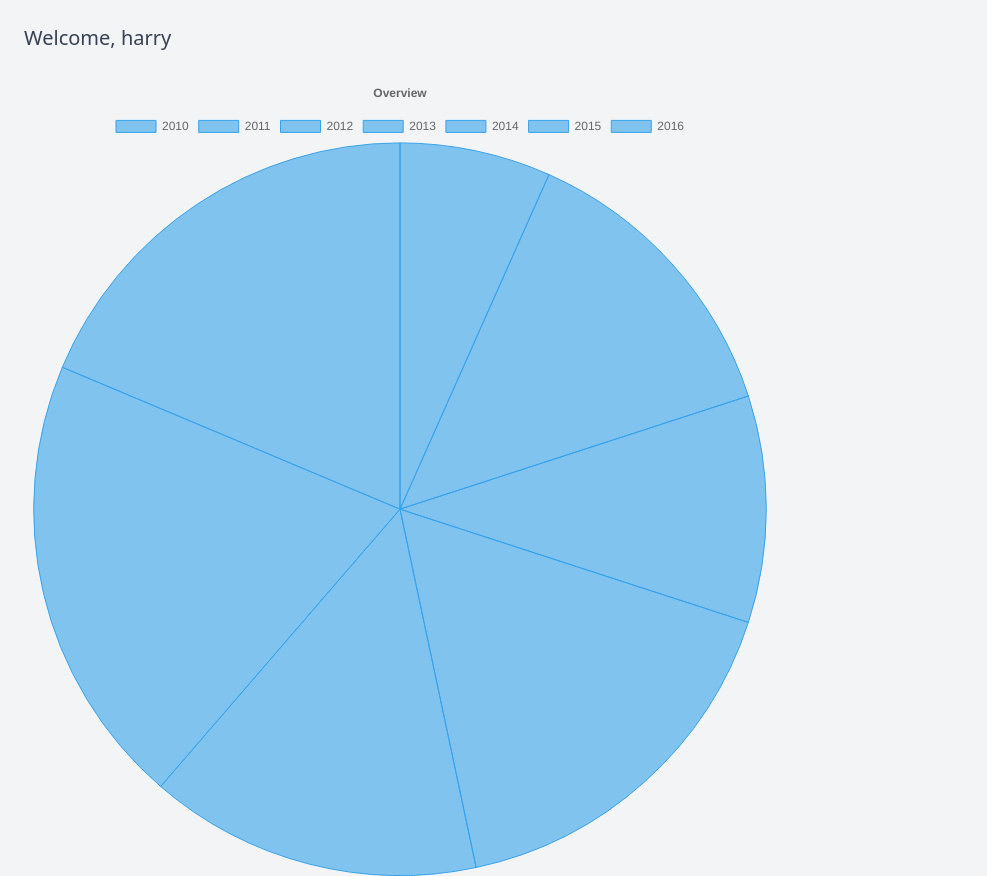
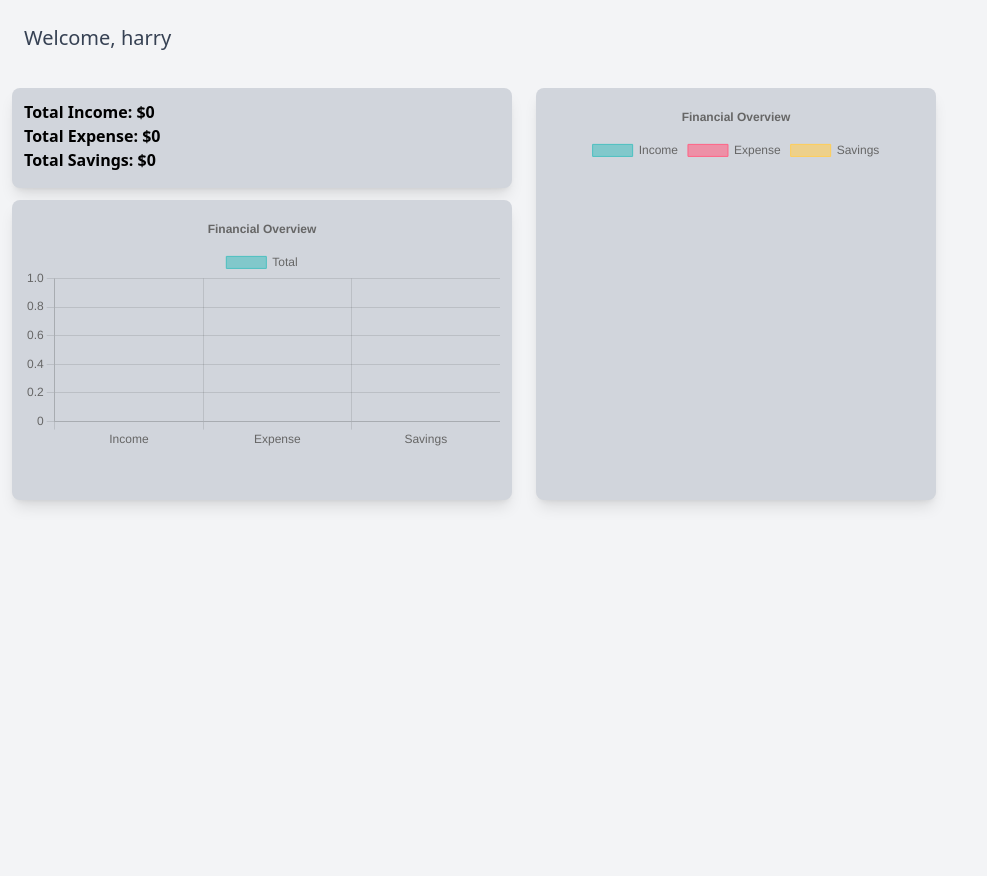
Before and after one commit to AadityaMukherjee2007/cs50w, a Django app: page /dashboard in a window 1280 px wide. Shown: the part 64-940 px from the top of the page, without its empty margins (0-987 px from the left). After the commit the page ends 571 px from the top, so only its background shows below. Run offline with Django 5.2, Linux system fonts and the light colour scheme; a user stored in the database is signed in; data comes from the database, SQL or seed files in the repository; both versions use the stored data as it was after the commit.

Commit message:
added charts in dashboard

```diff
--- a/FinalProject/PersonalFinanceTracker/Tracker/static/dashboard.js
+++ b/FinalProject/PersonalFinanceTracker/Tracker/static/dashboard.js
@@ -1,37 +1,77 @@
 document.addEventListener("DOMContentLoaded", function() {
-  const data = [
-    { year: 2010, count: 10 },
-    { year: 2011, count: 20 },
-    { year: 2012, count: 15 },
-    { year: 2013, count: 25 },
-    { year: 2014, count: 22 },
-    { year: 2015, count: 30 },
-    { year: 2016, count: 28 },
-  ];
+  fetch("getGraphData")
+  .then(response => response.json())
+  .then(data => {
+      console.log(data);
 
-  new Chart(
-    document.getElementById('finance_pie'),
-    {
-      type: 'pie',
+      document.getElementById("total_income").innerHTML = data["total_income"];
+      document.getElementById("total_expense").innerHTML = data["total_expense"];
+      document.getElementById("total_savings").innerHTML = data["total_savings"];
+
+      const labels = ["Income", "Expense", "Savings"];
+      const values = [data.total_income, data.total_expense, data.total_savings];
+
+      new Chart(document.getElementById("finance_graph_1"), {
+        type: "pie",
         data: {
-        labels: data.map(row => row.year),
+          labels: labels,
           datasets: [
             {
-            label: 'Overview',
-            data: data.map(row => row.count),
-            backgroundColor: 'rgba(54, 162, 235, 0.6)',
-            borderColor: 'rgba(54, 162, 235, 1)',
-            borderWidth: 1,
+              label: "Total",
+              data: values,
+              backgroundColor: [
+                "rgba(75, 192, 192, 0.6)",
+                "rgba(255, 99, 132, 0.6)",
+                "rgba(255, 206, 86, 0.6)"
+              ],
+              borderColor: [
+                "rgba(75, 192, 192, 1)",
+                "rgba(255, 99, 132, 1)",
+                "rgba(255, 206, 86, 1)"
+              ],
+              borderWidth: 1
             }
           ]
         },
         options: {
           responsive: true,
           plugins: {
-          legend: { position: 'top' },
-          title: { display: true, text: 'Overview' }
+            legend: { position: "top" },
+            title: { display: true, text: "Financial Overview" }
           }
         }
+      });
+
+      new Chart(document.getElementById("finance_graph_2"), {
+        type: "bar",
+        data: {
+          labels: labels,
+          datasets: [
+            {
+              label: "Total",
+              data: values,
+              backgroundColor: [
+                "rgba(75, 192, 192, 0.6)",
+                "rgba(255, 99, 132, 0.6)",
+                "rgba(255, 206, 86, 0.6)"
+              ],
+              borderColor: [
+                "rgba(75, 192, 192, 1)",
+                "rgba(255, 99, 132, 1)",
+                "rgba(255, 206, 86, 1)"
+              ],
+              borderWidth: 1
             }
-  );
+          ]
+        },
+        options: {
+          responsive: true,
+          plugins: {
+            legend: { position: "top" },
+            title: { display: true, text: "Financial Overview" }
+          }
+        }
       });
+    })
+  .catch(error => console.error("Error: ", error));
+});
--- a/FinalProject/PersonalFinanceTracker/Tracker/templates/Tracker/dashboard.html
+++ b/FinalProject/PersonalFinanceTracker/Tracker/templates/Tracker/dashboard.html
@@ -7,6 +7,17 @@
             <h1 class="text-gray-700 text-xl">Welcome, {{ user }}</h1>
         {% endif %}
     </div>
-    <div style="width: 800px;"><canvas id="finance_pie"></canvas></div>
+    <div class="flex">
+        <div>
+            <div style="height: 100px" class="flex-auto shadow-lg p-3 m-3 rounded-lg bg-gray-300 ">
+                <strong>Total Income: $<span id="total_income"></span></strong><br>
+                <strong>Total Expense: $<span id="total_expense"></span></strong><br>
+                <strong>Total Savings: $<span id="total_savings"></span></strong>
+            </div>
+            <div style="height: 300px; width: 500px;" class="flex-auto shadow-lg p-3 m-3 rounded-lg bg-gray-300"><canvas id="finance_graph_2"></canvas></div>
+        </div>
+        <div style="width: 400px;" class="shadow-lg p-3 m-3 rounded-lg bg-gray-300"><canvas id="finance_graph_1"></canvas></div>
+
+    </div>
     <script src="{% static 'dashboard.js' %}"></script>
 {% endblock %}
--- a/FinalProject/PersonalFinanceTracker/Tracker/urls.py
+++ b/FinalProject/PersonalFinanceTracker/Tracker/urls.py
@@ -14,4 +14,6 @@ urlpatterns = [
     path("getTransaction", views.getTransaction, name="getTransaction"),
     path("deleteTransaction", views.deleteTransaction, name="deleteTransaction"),
     path("editTransaction", views.editTransaction, name="editTransaction"),
+    path("getGraphData", views.getGraphData, name="getGraphData"),
+
 ]
--- a/FinalProject/PersonalFinanceTracker/Tracker/views.py
+++ b/FinalProject/PersonalFinanceTracker/Tracker/views.py
@@ -1,4 +1,4 @@
-import datetime
+from django.db.models import Sum
 import json
 from django import forms
 from django.shortcuts import render
@@ -6,9 +6,8 @@ from django.contrib.auth.models import User
 from django.http import HttpResponse, HttpResponseRedirect, JsonResponse
 from django.urls import reverse
 from django.db import IntegrityError
+from django.contrib.auth.decorators import login_required
 from django.contrib.auth import authenticate, login, logout
-from django.contrib.auth.decorators import login_required
-
 from .models import Transaction, Category, User
 
 # Create your views here.
@@ -131,7 +130,14 @@ def editTransaction(request):
 
 def getGraphData(request):
     if request.method == "GET":
-        ...
+        totalIncome = (Transaction.objects.filter(user=request.user, category__name="income").aggregate(total=Sum('amount'))['total'] or 0)
+        totalExpense = (Transaction.objects.filter(user=request.user, category__name="expense").aggregate(total=Sum('amount'))['total'] or 0)
+        print(totalExpense, totalIncome)
+        return JsonResponse({
+            "total_income": totalIncome,
+            "total_expense": totalExpense,
+            "total_savings": totalIncome - totalExpense
+        })
     else:
         return JsonResponse({
             "message": "Inavlid request"
```
Also changed, not shown: FinalProject/PersonalFinanceTracker/db.sqlite3. Lines whose indentation alone changed are shown as unchanged.
